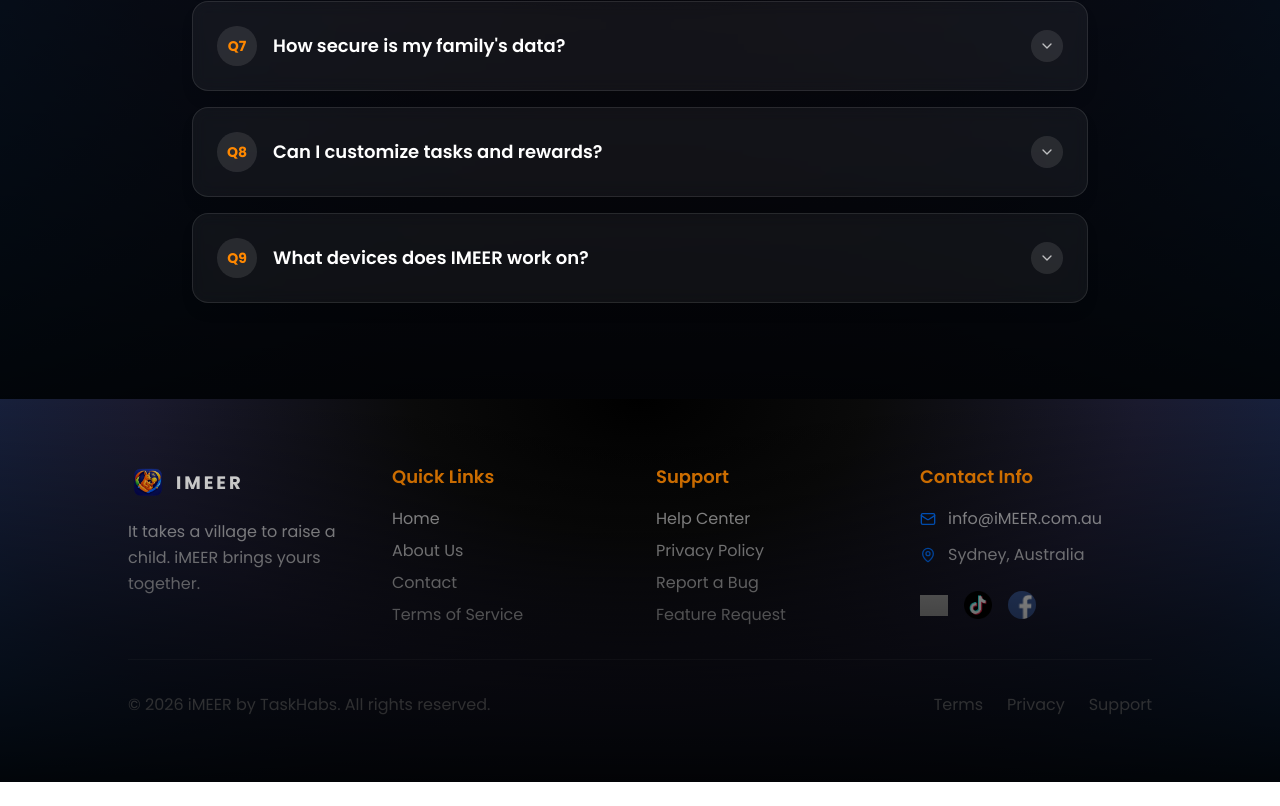
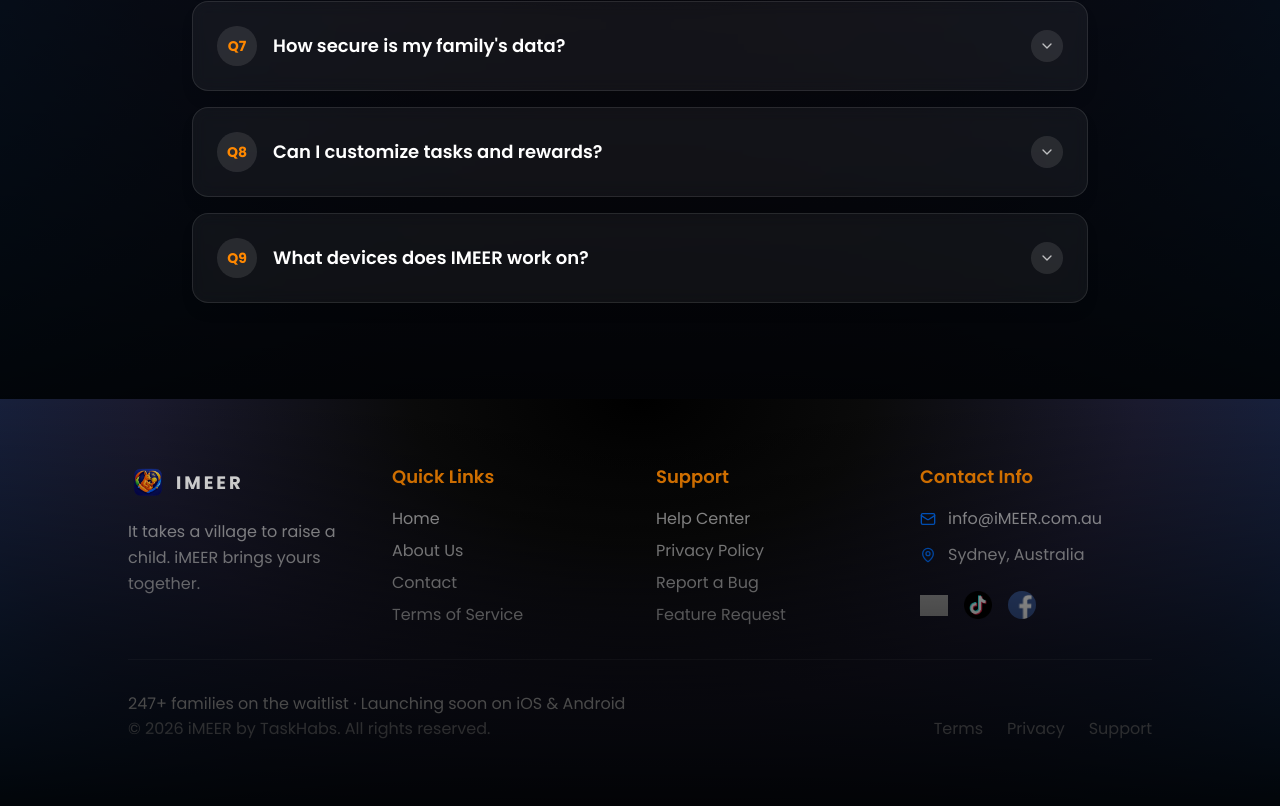
Before and after one commit to taskhabs25/taskhabs, a Next.js app: page / in a window 1280 px wide. Shown: the part 7804-8610 px from the top of the page. Before the commit the page ends 8586 px from the top, so only its background shows below. Built offline with nearby package versions, Linux system fonts and the light colour scheme; grey boxes are pictures that could not be loaded.

Commit message:
footer updates

```diff
--- a/src/app/components/footer.tsx
+++ b/src/app/components/footer.tsx
@@ -148,10 +148,13 @@
 
         {/* Bottom Bar */}
         <div className="border-t border-white/10 pt-8">
+        <p>247+ families on the waitlist · Launching soon on iOS & Android</p>
           <div className="flex flex-col sm:flex-row justify-between items-center">
+
             <p className="text-white/70 leading-relaxed">
               © 2026 iMEER by TaskHabs. All rights reserved.
             </p>
+
             <div className="flex space-x-6 mt-4 sm:mt-0">
               <Link href="/terms" className="text-white/70 leading-relaxed hover:text-white transition-colors">
                 Terms
```
